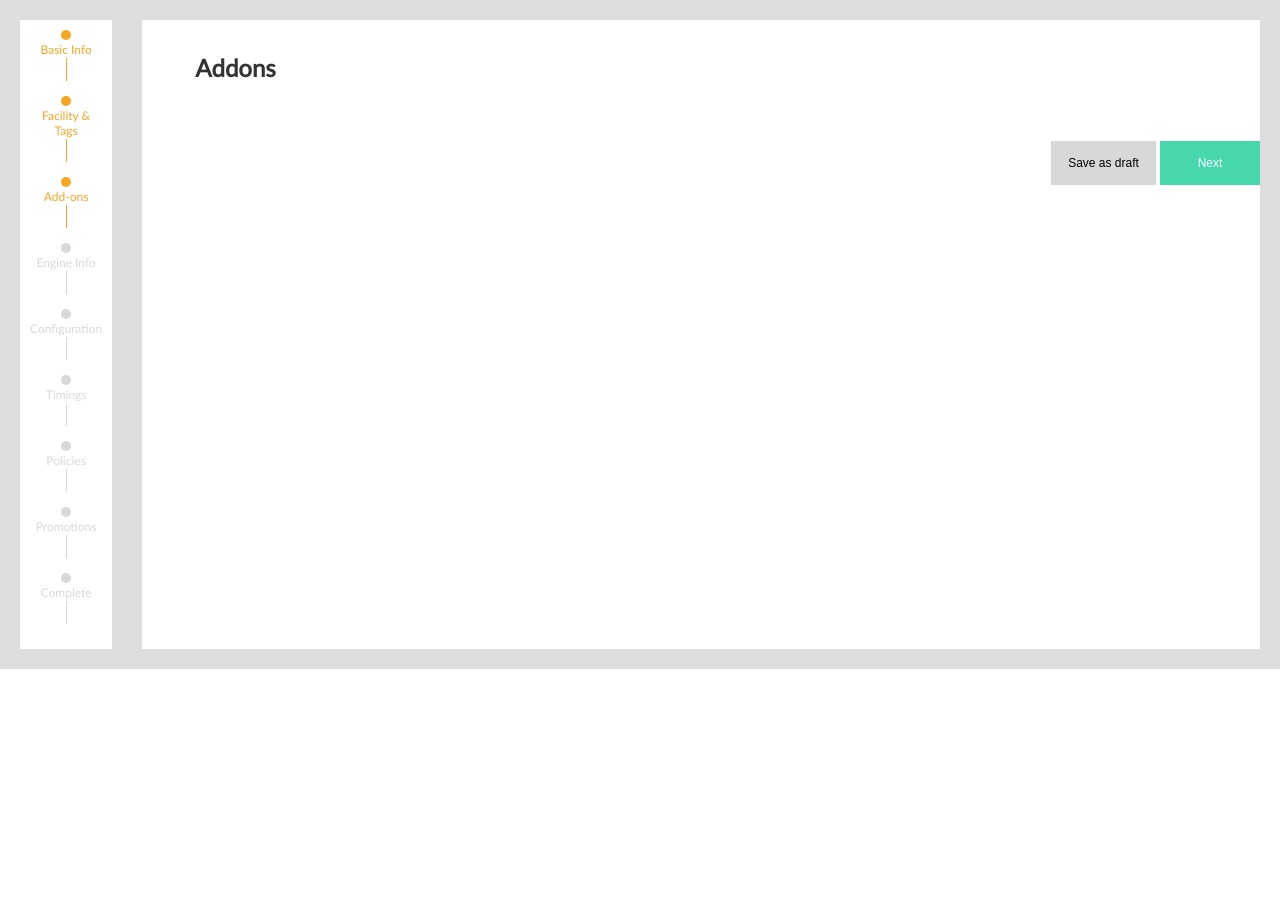
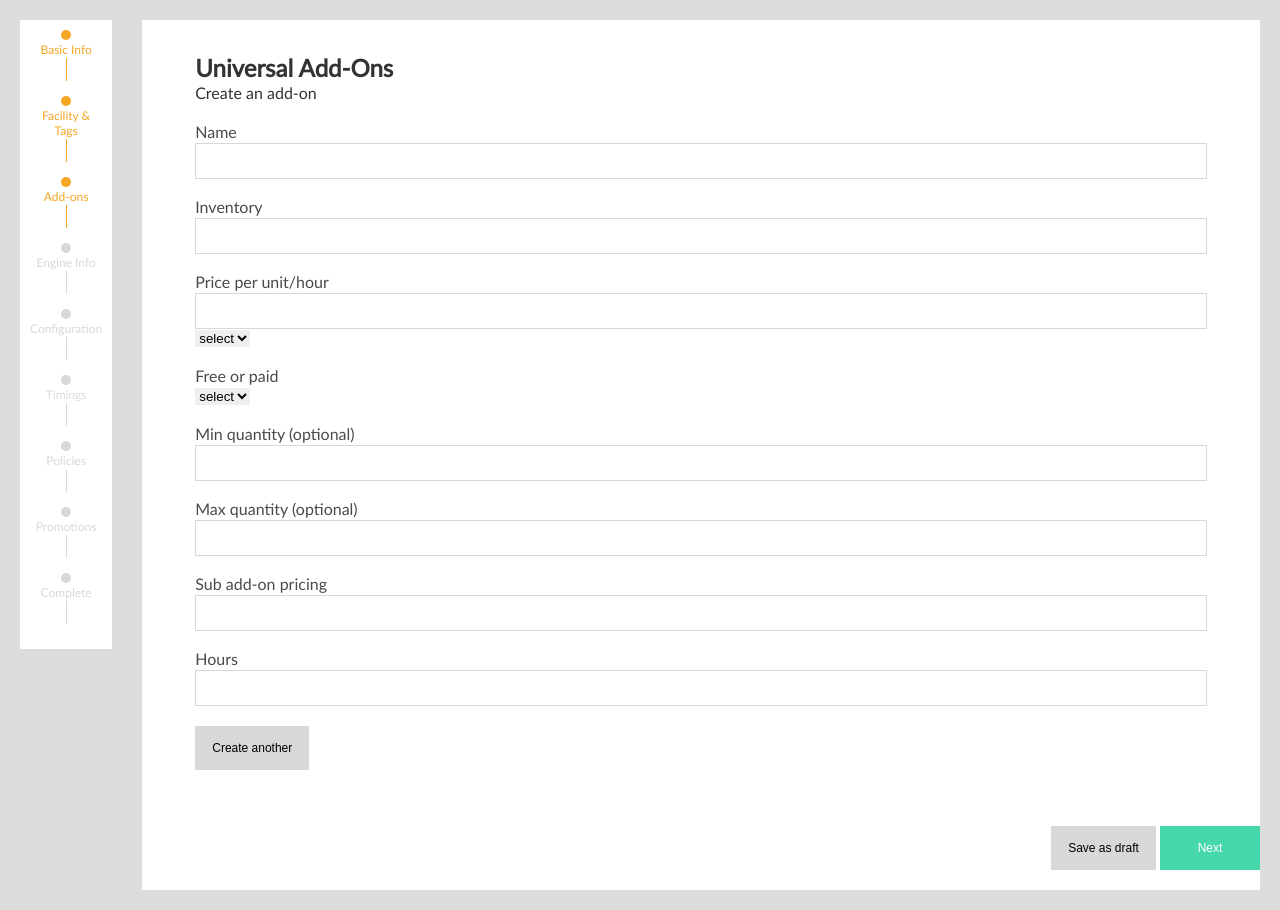
Before and after one commit to suyeshtiwari/angular-app, a plain HTML site: page index.html at #!/admin/addons in a window 1280 px wide. Before the commit the page ends 800 px from the top, so only its background shows below. Drawn offline with Linux system fonts and the light colour scheme.

Commit message:
Update addons.html

```diff
--- a/partials/admin/templates/addons.html
+++ b/partials/admin/templates/addons.html
@@ -1 +1,63 @@
-<h2>Addons</h2>
+<h2>Universal Add-Ons</h2>
+
+<div class="group-title">Create an add-on</div>
+<div class="">
+    <div class="row">
+        <div class="form-item col-lg-3">
+            <div class="label">Name</div>
+            <input type="text" />
+        </div>
+
+        <div class="form-item col-lg-3">
+            <div class="label">Inventory</div>
+            <input type="text" />
+        </div>
+        <div class="form-item col-lg-3">
+        <div class="label">Price per unit/hour</div>
+        <div class="unitSelectorInput">
+                <input type="text" />
+                <select>
+                    <option value="select">select</option>
+                    <option value="unit">Unit</option>
+                    <option value="hour">Hour</option>
+                </select>
+        </div>
+        </div>
+        <div class="form-item col-lg-3">
+        <div class="label">Free or paid</div>
+        <div class="">
+                <select>
+                    <option value="select">select</option>
+                    <option value="free">Free</option>
+                    <option value="paid">Paid</option>
+                </select>
+        </div>
+        </div>
+    </div>
+    <div class="row">
+        <div class="form-item col-lg-3">
+            <div class="label">Min quantity (optional)</div>
+            <input type="text" />
+        </div>
+
+        <div class="form-item col-lg-3">
+            <div class="label">Max quantity (optional)</div>
+            <input type="text" />
+        </div>
+        <div class="form-item col-lg-3">
+            <div class="label">Sub add-on pricing</div>
+            <input type="text" />
+        </div>
+        <div class="form-item col-lg-3">
+            <div class="label">Hours</div>
+            <input type="text" />
+        </div>
+    </div>
+    <div class="row">
+        <div class="col-lg-5 form-item">
+            <button type="button" class="createAnother button" >Create another</button>
+            <span class="fa-plus"></span>
+        </div>
+    </div>
+</div>
+<div class="clear"></div>
```
